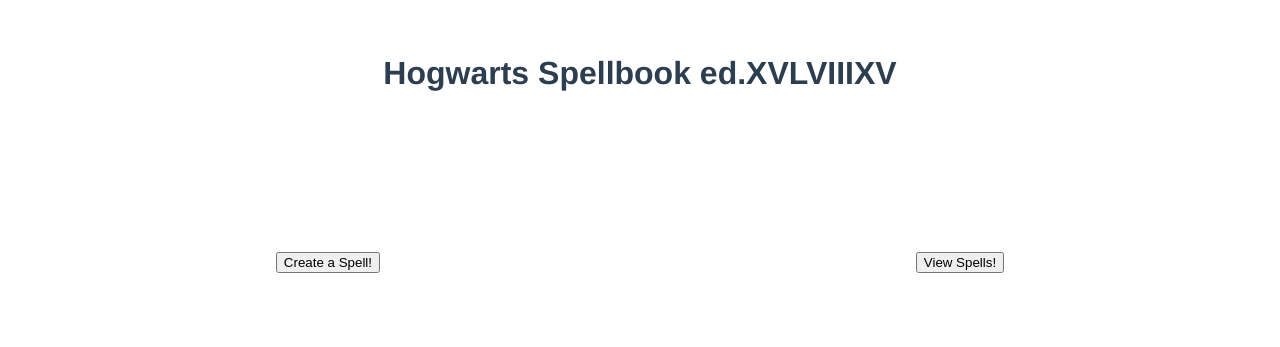
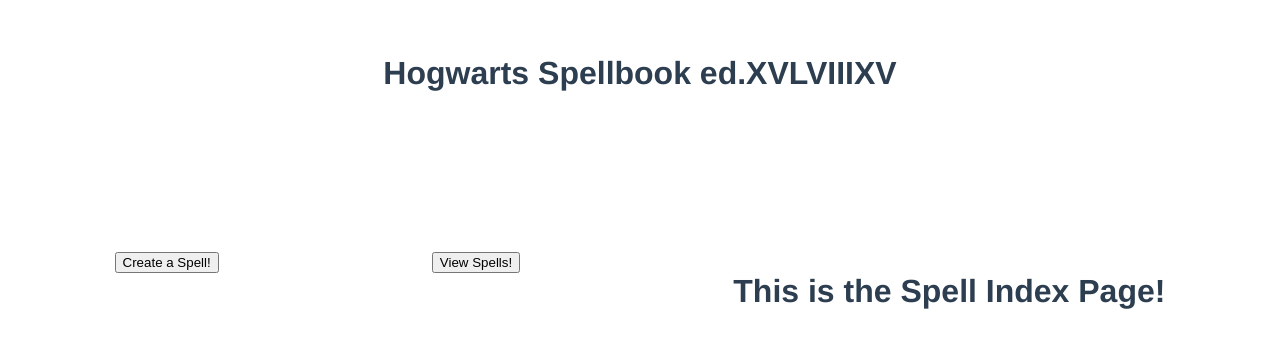
Before and after one commit to MarchCorbin/spellbook, a Vue app: page /#/ in a window 1280 px wide. Shown: the part 141-488 px from the top of the page. Built offline with nearby package versions, Linux system fonts and the light colour scheme; no server answers.

Commit message:
Create data, method and a created method with routerlinks

```diff
--- a/src/views/Home.vue
+++ b/src/views/Home.vue
@@ -1,22 +1,45 @@
 <template>
-<div>
-<h1 class="title">Hogwarts Spellbook ed.XVLVIIIXV</h1>
+  <div>
+    <h1 class="title">Hogwarts Spellbook ed.XVLVIIIXV</h1>
 
-<div class='button-holder'>
-<router-link to='/createspell'><button>Create a Spell!</button></router-link>
-<router-link to='/spellindex'><button>View Spells!</button></router-link>
-</div>
-</div>
+    <div class='button-holder'>
+      <router-link to='/createspell'>
+        <button>Create a Spell!</button>
+      </router-link>
+      <router-link to='/spellindex'>
+        <button>View Spells!</button>
+      </router-link>
+      <SpellIndex v-bind:allSpells=this.allSpells />
+    </div>
+  </div>
 </template>
 
 <script>
+
 // @ is an alias to /src
 // import CreateSpell from '../components/createspell/CreateSpell.vue'
+import SpellIndex from '../components/spellindex/SpellIndex'
 
 export default {
+
   name: 'Home',
   components: {
-    // HelloWorld
+   SpellIndex
+  },
+  data() {
+    return {
+      allSpells: []
+    }
+  },
+  created() {
+    this.getAllSpells()
+  },
+  methods: {
+    getAllSpells () {
+      fetch('https://www.potterapi.com/v1/spells?key=$2a$10$m4giiYReoHdY5vLc5OsvxOPchfJHMDP0afjPdh/CN03cv/vc0SAl2')
+      .then(response => response.json())
+      .then(data => this.allSpells = data)
+    }
   }
 }
 </script>
```
